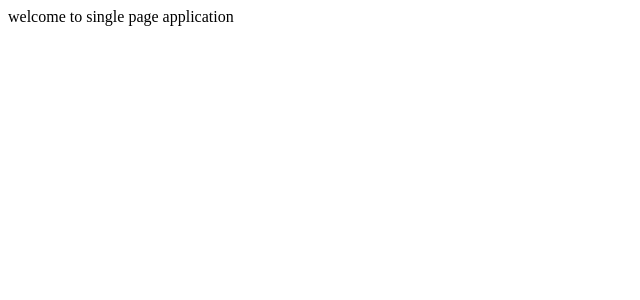
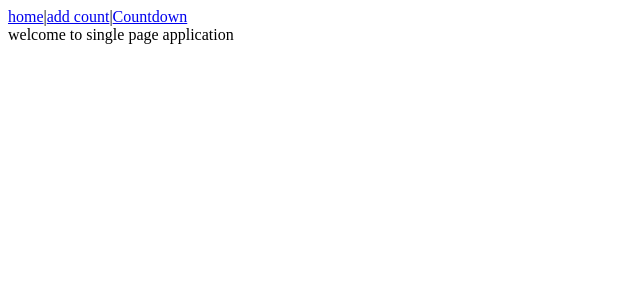
Before and after one commit to Kavishmunjal/react-learning-practice, a React (Vite) app: page / in a window 1280 px wide. Shown: the top 300 px of the page, without its empty margins (0-640 px from the left). Built offline with nearby package versions, Linux system fonts and the light colour scheme.

Commit message:
navbar using Link

```diff
--- a/src/App.jsx
+++ b/src/App.jsx
@@ -1,11 +1,16 @@
 import { useEffect, useState } from "react";
-import {BrowserRouter,Routes,Route} from "react-router-dom"
+import {BrowserRouter,Routes,Route,Link} from "react-router-dom"
 
 function App() {
 
 return (
   <>
      <BrowserRouter>
+       <Link to="/">home</Link>
+       |
+       <Link to="/add-count">add count</Link>
+       |
+       <Link to="countdown">Countdown</Link>
         <Routes>
            <Route path="/" element={<Home/>}/>
            <Route path="/add-count" element={<State/>}/>
```
